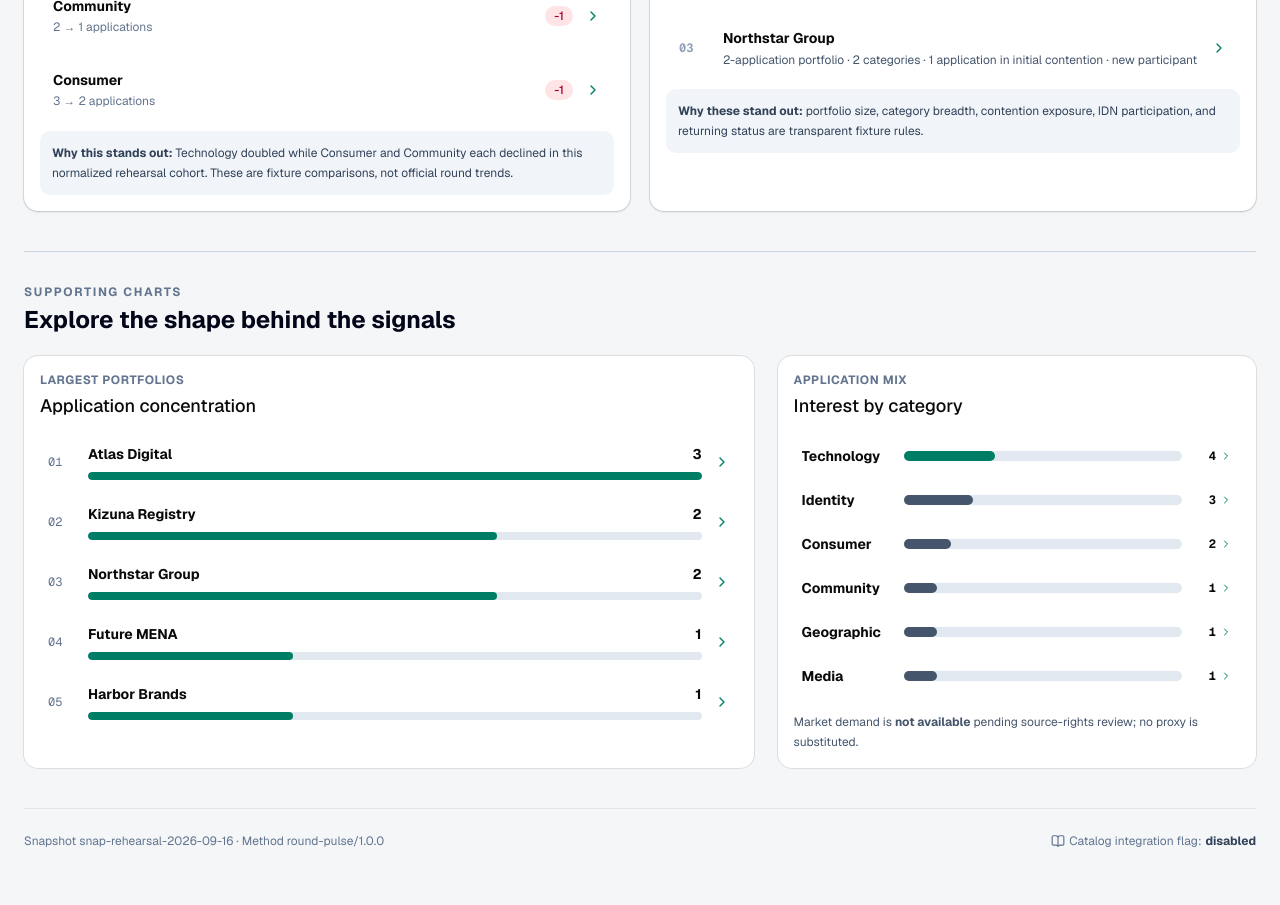
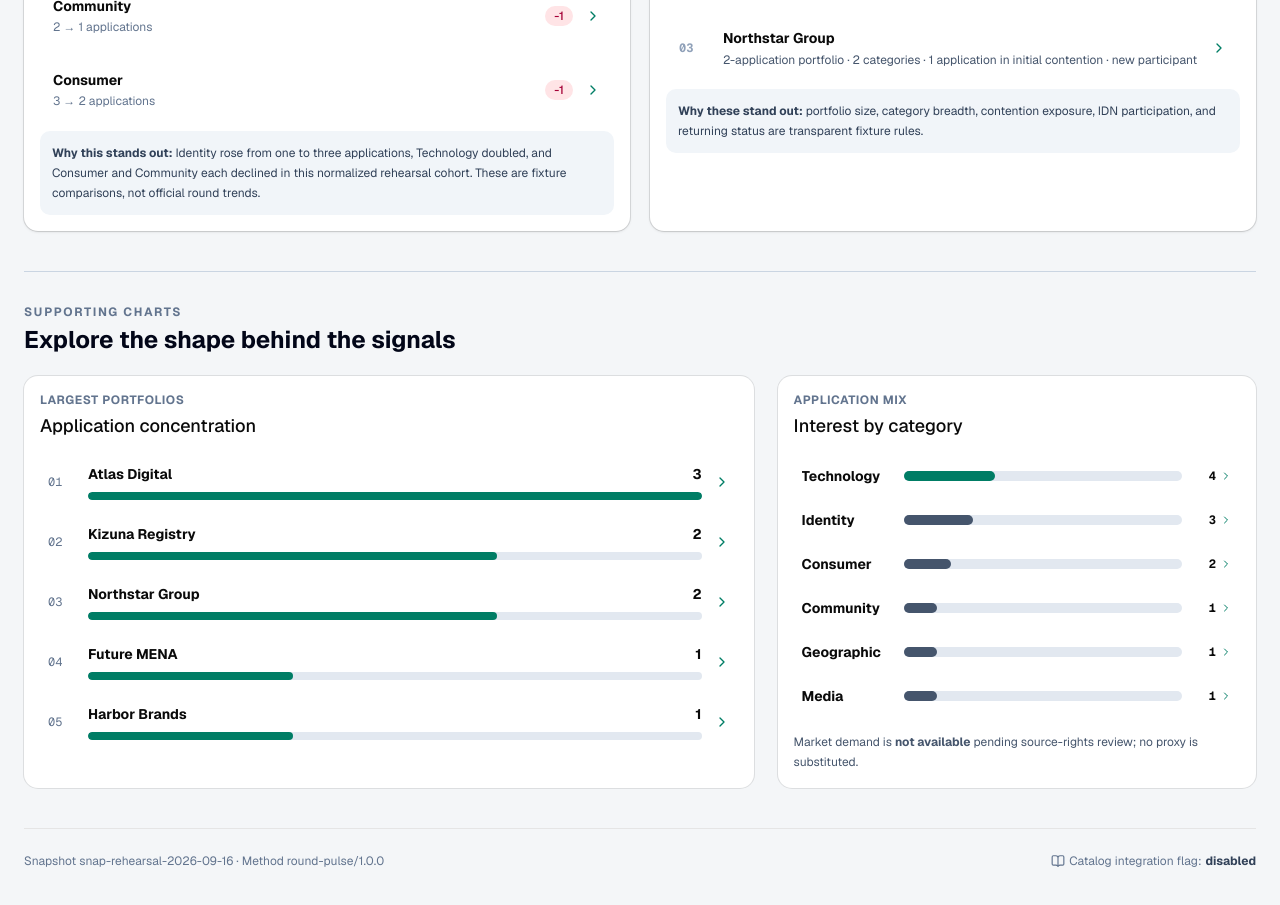
Before and after one commit to S-Pillow/registry-intelligence-hub, a Next.js app: page /tools/registry-intelligence-hub in a window 1280 px wide. Shown: the part 1540-2445 px from the top of the page. Built offline with nearby package versions, Linux system fonts and the light colour scheme.

Commit message:
Correct contextual comparison expectations
Co-authored-by: spillow82 <spillow82@gmail.com>

```diff
--- a/src/components/registry/command-center.tsx
+++ b/src/components/registry/command-center.tsx
@@ -362,7 +362,7 @@ export function CommandCenter({ state = "ready" }: { state?: ViewState }) {
                         trigger={<><span><strong className="block text-sm">{item.category}</strong><span className="text-xs text-slate-500">{item.previous} → {item.current} applications</span></span><Badge className={item.change > 0 ? "bg-emerald-100 text-[#005c49]" : "bg-rose-100 text-rose-800"}>{item.change > 0 ? "+" : ""}{item.change}</Badge><ChevronRight className="size-4 text-[#007d65]" /></>}
                       />
                     ))}
-                    <p className="rounded-lg bg-slate-100 p-3 text-xs leading-5 text-slate-700"><strong>Why this stands out:</strong> Technology doubled while Consumer and Community each declined in this normalized rehearsal cohort. These are fixture comparisons, not official round trends.</p>
+                    <p className="rounded-lg bg-slate-100 p-3 text-xs leading-5 text-slate-700"><strong>Why this stands out:</strong> Identity rose from one to three applications, Technology doubled, and Consumer and Community each declined in this normalized rehearsal cohort. These are fixture comparisons, not official round trends.</p>
                   </CardContent>
                 </Card>
 
```
Also changed, not shown: 1 other file (tests, documents, lock files or other folders).
